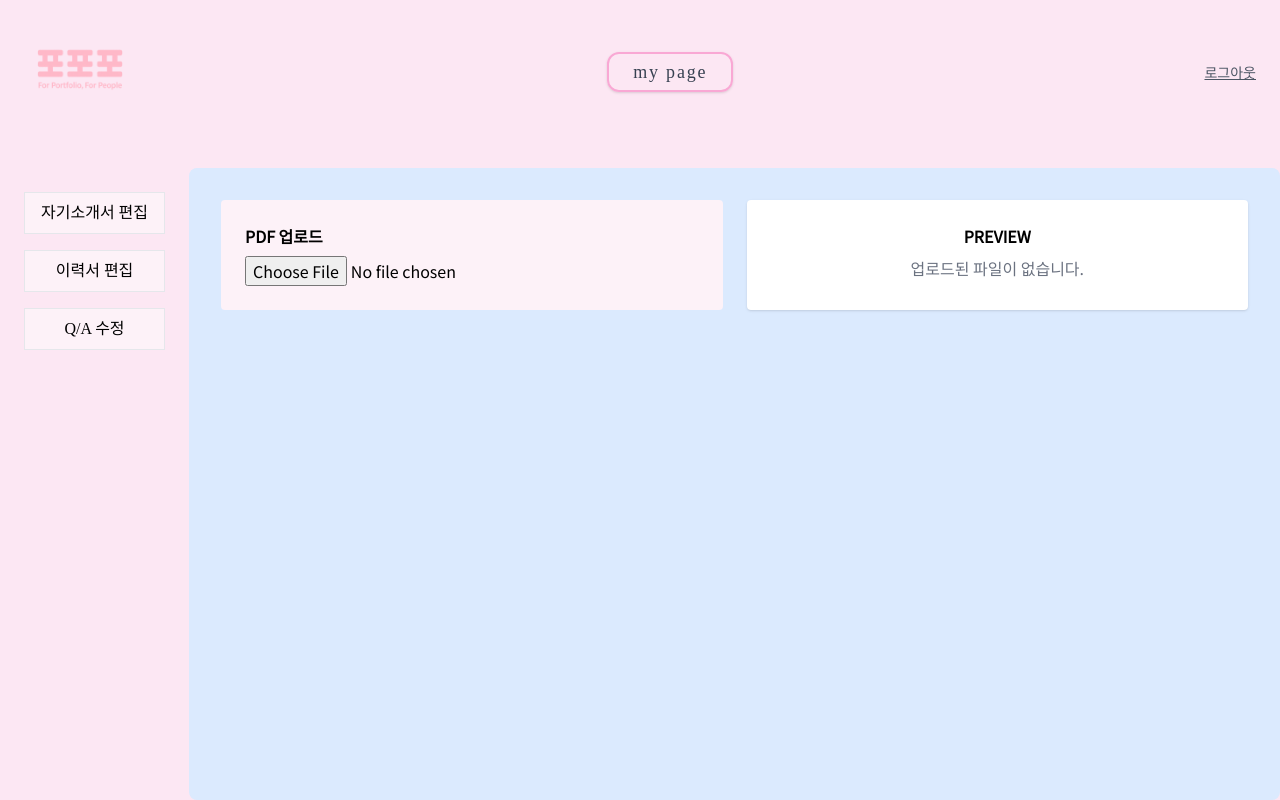
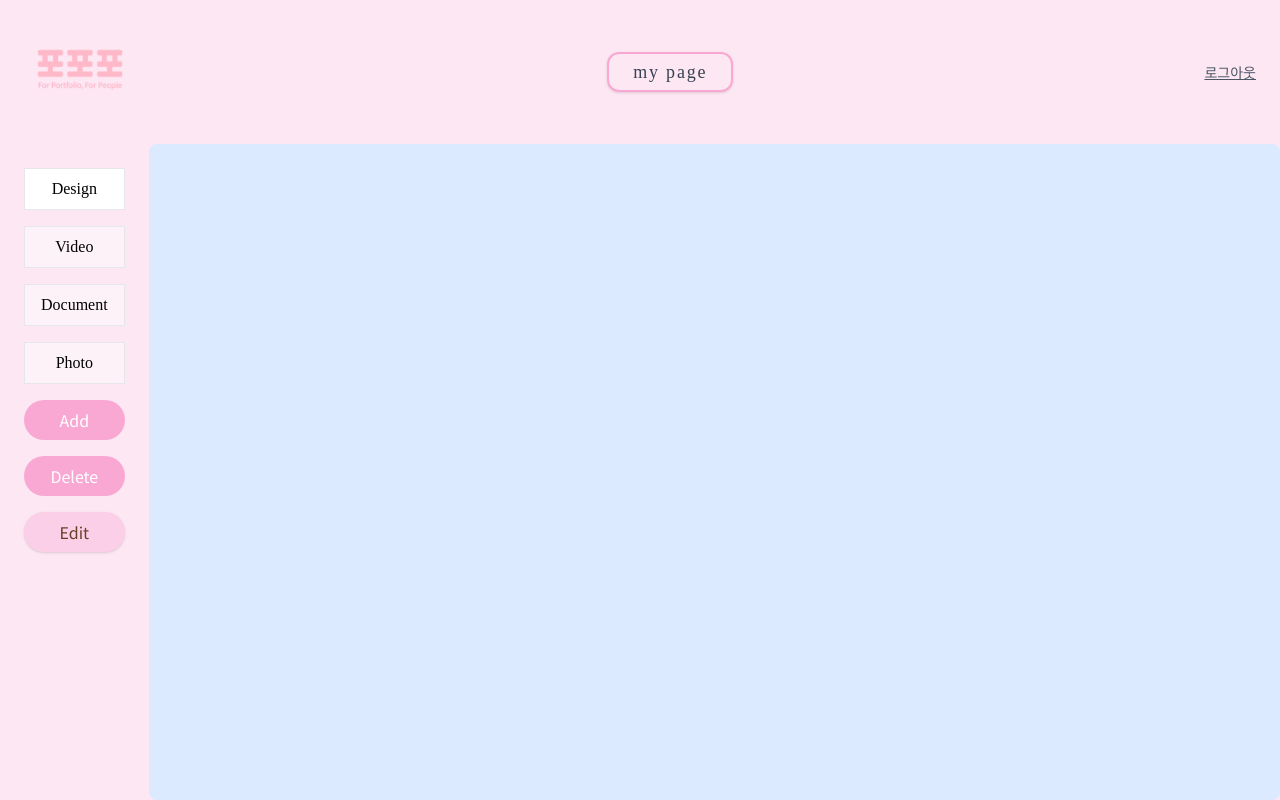
Before and after one commit to yumyeongseong/project-fopofo, a React (Create React App) app in the folder frontend/: page /mypage/portfolio in a window 1280 px wide. Built offline with nearby package versions, Linux system fonts and the light colour scheme; a web font is replaced by a local one.

Commit message:
fix: Restore portfolio section in mypage and route homepage button to /mypage

```diff
--- a/frontend/src/pages/HomePage/HomePage.jsx
+++ b/frontend/src/pages/HomePage/HomePage.jsx
@@ -16,7 +16,7 @@ function HomePage() {
                 src="/fopofo-logo.png"
                 alt="fopofo-logo"
                 className="home-logo"
-                onClick={() => navigate('/mainpage')}
+                onClick={() => navigate('/')}
             />
             <header className="home-header">
                 <button
--- a/frontend/src/pages/mypage/PortfolioEditPage.jsx
+++ b/frontend/src/pages/mypage/PortfolioEditPage.jsx
@@ -1,80 +1,150 @@
 import { useState } from "react";
+import { Plus, Trash, CheckCircle, Circle } from "lucide-react";
+import * as pdfjsLib from "pdfjs-dist";
+import { GlobalWorkerOptions } from "pdfjs-dist/build/pdf";
+import { useNavigate } from "react-router-dom";
 import MypageHeader from "../../components/MypageHeader";
 
-const initialQA = [
-    { question: "자신의 강점이 잘 드러난 경험 하나를 소개해주세요.", answer: "" },
-    { question: "가장 자신 있는 프로젝트 또는 작업 경험은 무엇인가요?", answer: "" },
-    { question: "협업 중 기억에 남는 순간이나 갈등 해결 사례가 있다면요?", answer: "" },
-    { question: "가장 힘들었지만 성장했다고 느낀 순간은 언제였나요?", answer: "" },
-];
+GlobalWorkerOptions.workerSrc = `${process.env.PUBLIC_URL}/pdf.worker.js`;
 
-export default function ChatbotEditPage() {
-    const [activeSection, setActiveSection] = useState("intro");
-    const [pdfUrl, setPdfUrl] = useState(null);
-    const [qaList, setQaList] = useState(initialQA);
+export default function PortfolioEditPage() {
+    const [category, setCategory] = useState("Design");
+    const [items, setItems] = useState({ Design: [], Video: [], Document: [], Photo: [] });
+    const [selected, setSelected] = useState([]);
+    const navigate = useNavigate();
 
-    const handleFileUpload = (e) => {
-        const file = e.target.files[0];
-        if (file && file.type === "application/pdf") {
-            const fileUrl = URL.createObjectURL(file);
-            setPdfUrl(fileUrl);
-        }
+    const renderPDFThumbnail = async (file) => {
+        const reader = new FileReader();
+        return new Promise((resolve) => {
+            reader.onload = async () => {
+                const typedarray = new Uint8Array(reader.result);
+                const pdf = await pdfjsLib.getDocument({ data: typedarray }).promise;
+                const page = await pdf.getPage(1);
+                const viewport = page.getViewport({ scale: 1 });
+                const canvas = document.createElement("canvas");
+                const context = canvas.getContext("2d");
+                canvas.width = viewport.width;
+                canvas.height = viewport.height;
+                await page.render({ canvasContext: context, viewport }).promise;
+                resolve(canvas.toDataURL("image/png"));
+            };
+            reader.readAsArrayBuffer(file);
+        });
     };
 
-    const handleAnswerChange = (index, value) => {
-        const updated = [...qaList];
-        updated[index].answer = value;
-        setQaList(updated);
+    const handleCategoryClick = (type) => {
+        setCategory(type);
+        setSelected([]);
+    };
+
+    const handleFileInput = async (e) => {
+        const newFiles = Array.from(e.target.files);
+        const processed = await Promise.all(
+            newFiles.map(async (file) => {
+                if (file.type === "application/pdf") {
+                    const thumbnail = await renderPDFThumbnail(file);
+                    return { file, thumbnail };
+                } else {
+                    return { file, thumbnail: URL.createObjectURL(file) };
+                }
+            })
+        );
+        setItems((prev) => ({ ...prev, [category]: [...prev[category], ...processed] }));
+    };
+
+    const handleDrop = async (e) => {
+        e.preventDefault();
+        const newFiles = Array.from(e.dataTransfer.files);
+        const processed = await Promise.all(
+            newFiles.map(async (file) => {
+                if (file.type === "application/pdf") {
+                    const thumbnail = await renderPDFThumbnail(file);
+                    return { file, thumbnail };
+                } else {
+                    return { file, thumbnail: URL.createObjectURL(file) };
+                }
+            })
+        );
+        setItems((prev) => ({ ...prev, [category]: [...prev[category], ...processed] }));
+    };
+
+    const handleSelect = (file) => {
+        setSelected((prev) =>
+            prev.includes(file) ? prev.filter((f) => f !== file) : [...prev, file]
+        );
+    };
+
+    const handleDelete = () => {
+        setItems((prev) => ({
+            ...prev,
+            [category]: prev[category].filter((f) => !selected.includes(f.file)),
+        }));
+        setSelected([]);
+    };
+
+    const handleEdit = () => {
+        console.log("최종 저장:", items[category]);
     };
 
     return (
         <div className="min-h-screen bg-pink-100 flex flex-col">
             <MypageHeader />
 
-            <div className="flex flex-1 mt-6">
-                {/* Sidebar */}
+
+            <div className="flex flex-1">
+                {/* 왼쪽 카테고리 */}
                 <div className="flex flex-col gap-4 p-6">
-                    <button onClick={() => setActiveSection("intro")} className="border px-4 py-2 font-serif bg-pink-50">자기소개서 편집</button>
-                    <button onClick={() => setActiveSection("resume")} className="border px-4 py-2 font-serif bg-pink-50">이력서 편집</button>
-                    <button onClick={() => setActiveSection("chatbot")} className="border px-4 py-2 font-serif bg-pink-50">Q/A 수정</button>
+                    {["Design", "Video", "Document", "Photo"].map((type) => (
+                        <button
+                            key={type}
+                            onClick={() => handleCategoryClick(type)}
+                            className={`border px-4 py-2 font-serif ${category === type ? "bg-white" : "bg-pink-50"}`}
+                        >
+                            {type}
+                        </button>
+                    ))}
+
+                    <label className="bg-pink-300 text-white text-center py-2 rounded-full cursor-pointer">
+                        <input type="file" multiple hidden onChange={handleFileInput} />
+                        Add
+                    </label>
+                    <button onClick={handleDelete} className="bg-pink-300 text-white text-center py-2 rounded-full">
+                        Delete
+                    </button>
+                    <button onClick={handleEdit} className="bg-pink-200 text-brown-700 text-center py-2 rounded-full shadow hover:shadow-md transition">
+                        Edit
+                    </button>
                 </div>
 
-                {/* Main Content */}
-                <div className="flex-1 p-8 bg-blue-100 rounded-lg">
-                    {activeSection === "chatbot" ? (
-                        <div className="bg-pink-50 p-6 rounded shadow">
-                            <h2 className="text-2xl font-serif mb-6 text-center">Q/A For Chatbot</h2>
-                            {qaList.map((qa, index) => (
-                                <div key={index} className="mb-6">
-                                    <p className="font-semibold">Q. {qa.question}</p>
-                                    <textarea
-                                        value={qa.answer}
-                                        onChange={(e) => handleAnswerChange(index, e.target.value)}
-                                        className="w-full mt-1 p-2 border rounded"
-                                        rows={3}
-                                    />
-                                </div>
-                            ))}
-                            <button className="bg-pink-300 text-white px-6 py-2 rounded-full mt-4 mx-auto block">Save</button>
-                        </div>
-                    ) : (
-                        <div className="flex gap-6">
-                            <div className="w-1/2 bg-pink-50 p-6 rounded">
-                                <label className="block mb-2 font-semibold">PDF 업로드</label>
-                                <input type="file" accept="application/pdf" onChange={handleFileUpload} />
-                            </div>
-                            <div className="w-1/2 bg-white p-6 rounded shadow">
-                                <p className="text-center font-bold mb-2">PREVIEW</p>
-                                {pdfUrl ? (
-                                    <iframe src={pdfUrl} className="w-full h-96 border" title="pdf-preview" />
+                {/* 오른쪽 미리보기 */}
+                <div
+                    onDrop={handleDrop}
+                    onDragOver={(e) => e.preventDefault()}
+                    className="flex-1 p-8 grid grid-cols-3 gap-4 bg-blue-100 rounded-lg"
+                >
+                    {items[category].map(({ file, thumbnail }, index) => (
+                        <div
+                            key={index}
+                            className="relative rounded overflow-hidden shadow-md cursor-pointer"
+                            onClick={() => handleSelect(file)}
+                        >
+                            <div className="absolute top-2 left-2 text-white">
+                                {selected.includes(file) ? (
+                                    <CheckCircle size={20} className="text-white bg-black rounded-full" />
                                 ) : (
-                                    <p className="text-center text-gray-500">업로드된 파일이 없습니다.</p>
+                                    <Circle size={20} className="text-white bg-black rounded-full" />
                                 )}
                             </div>
+                            {file.type.startsWith("video") ? (
+                                <video src={thumbnail} controls className="w-full h-[200px] object-contain" />
+                            ) : (
+                                <img src={thumbnail} alt={file.name} className="w-full h-[200px] object-contain" />
+                            )}
                         </div>
-                    )}
+                    ))}
                 </div>
             </div>
+
         </div>
     );
 }
```
